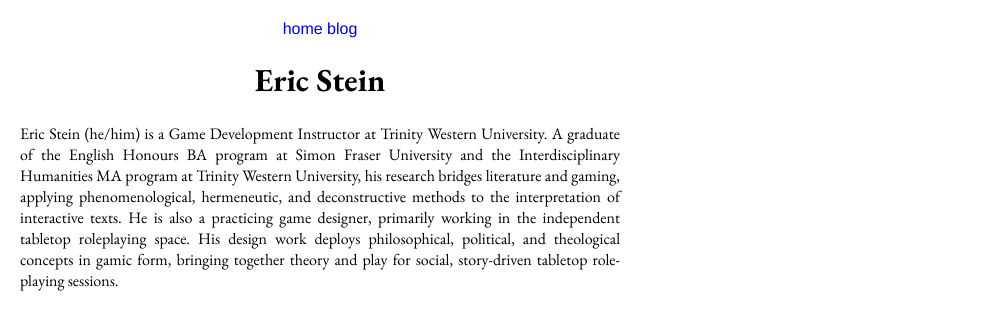
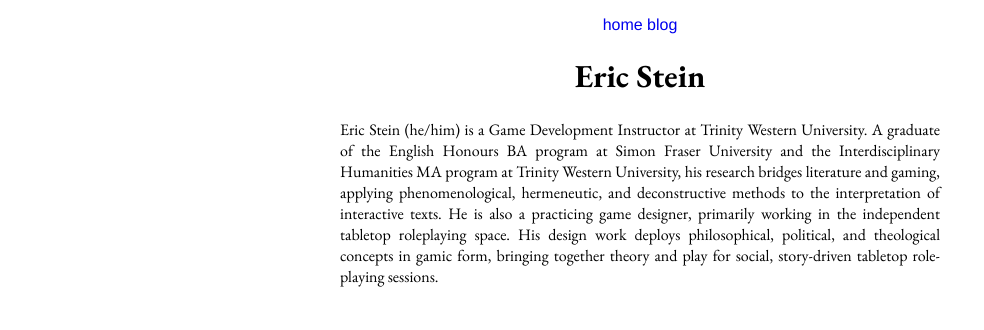
Before and after one commit to steinea/steinea.github.io, a Jekyll site: the page built from index.html, in a window 1280 px wide. Shown: the top 330 px of the page, without its empty margins (0-984 px from the left). Built offline with Jekyll 4.4.1, drawn with Linux system fonts in a browser that asks for light colours.

Commit message:
Update styles.css

```diff
--- a/css/styles.css
+++ b/css/styles.css
@@ -1,6 +1,6 @@
 body {
     max-width: 600px;
-    margin: 20px;
+    margin: auto;
     float: none;
     text-align: justify;
     font-family: "EB Garamond", serif;
```
